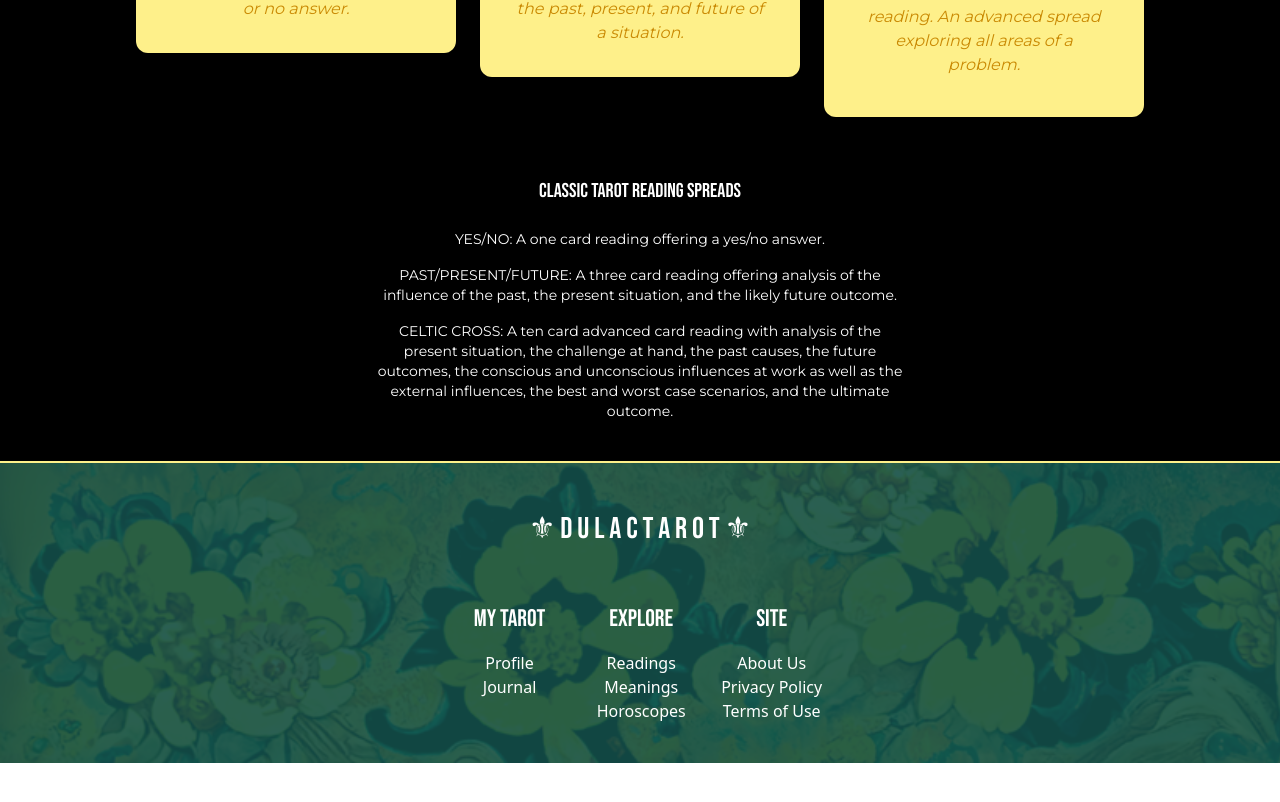
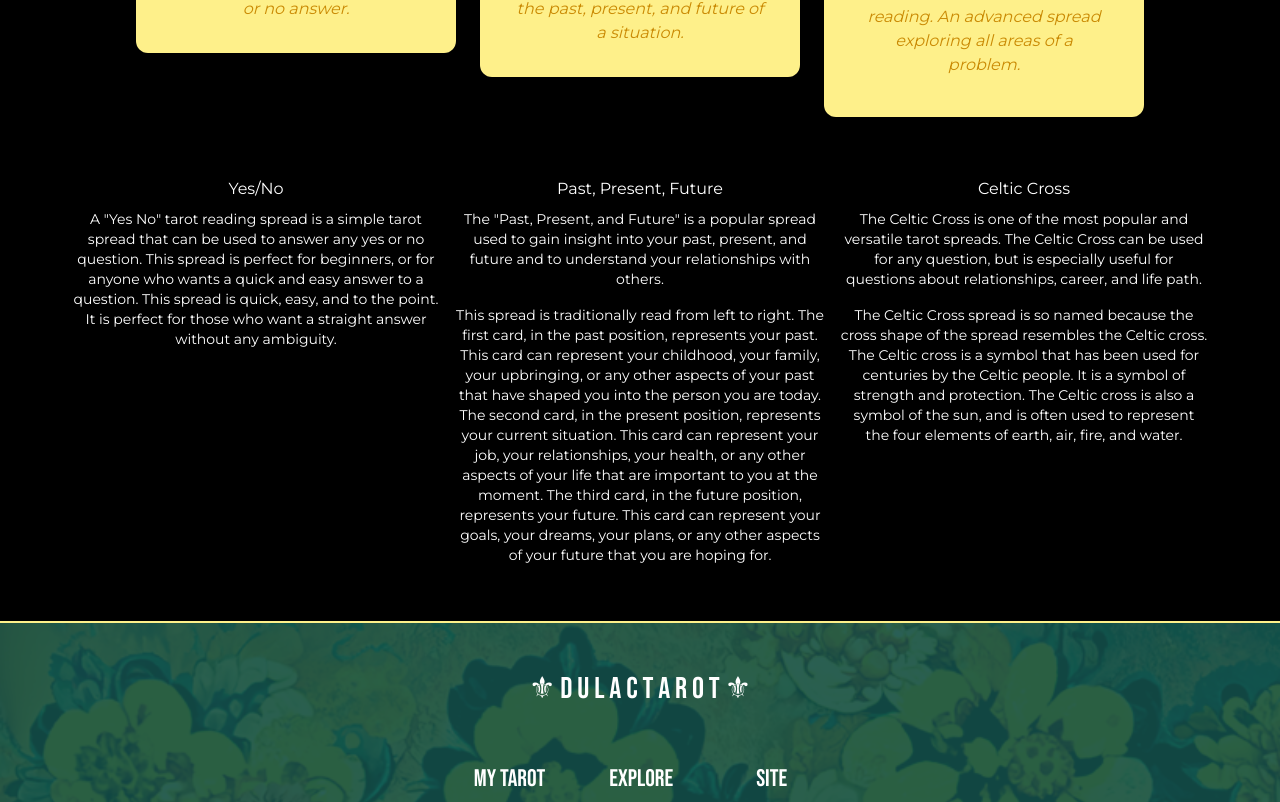
Before and after one commit to ccingram94/dulactarot, a Next.js app: page /readings in a window 1280 px wide. Shown: the part 671-1473 px from the top of the page. Before the commit the page ends 1434 px from the top, so only its background shows below. Built offline with nearby package versions, Linux system fonts and the light colour scheme; no server answers.

Commit message:
updated the descriptions of each reading

```diff
--- a/pages/readings.js
+++ b/pages/readings.js
@@ -24,11 +24,23 @@ export default function Meanings() {
           <p className="lg:text-lg text-center p-6 bg-yellow-200 bg-yellow-200 bg-opacity-60">free online tarot readings with detailed meanings</p>
           <div className=" flex flex-col justify-center items-center bg-black text-white text-center p-2 lg:p-4 pt-5 lg:pt-10">
             <FreeReadingSection />
-            <div className="max-w-xl p-2 lg:p-4">
-              <h2 className="font-bebas m-2 lg:m-4 text-lg lg:text-xl">classic tarot reading spreads</h2>
-              <p className="p-2 text-sm">YES/NO: A one card reading offering a yes/no answer.</p>
-              <p className="p-2 text-sm">PAST/PRESENT/FUTURE: A three card reading offering analysis of the influence of the past, the present situation, and the likely future outcome.</p>
-              <p className="p-2 text-sm">CELTIC CROSS: A ten card advanced card reading with analysis of the present situation, the challenge at hand, the past causes, the future outcomes, the conscious and unconscious influences at work as well as the external influences, the best and worst case scenarios, and the ultimate outcome.</p>
+            <div className="p-2 lg:p-4">
+              <div className="flex flex-row flex-wrap p-2 m-2">
+                <div className="max-w-sm">
+                  <h2>Yes/No</h2>
+                  <p className="p-2 text-sm">A "Yes No" tarot reading spread is a simple tarot spread that can be used to answer any yes or no question. This spread is perfect for beginners, or for anyone who wants a quick and easy answer to a question.  This spread is quick, easy, and to the point. It is perfect for those who want a straight answer without any ambiguity.</p>
+                </div>
+                <div className="max-w-sm">
+                  <h2>Past, Present, Future</h2>
+                  <p className="p-2 text-sm">The "Past, Present, and Future"  is a popular spread used to gain insight into your past, present, and future and to understand your relationships with others.</p>
+                  <p className="p-2 text-sm">This spread is traditionally read from left to right. The first card, in the past position, represents your past. This card can represent your childhood, your family, your upbringing, or any other aspects of your past that have shaped you into the person you are today. The second card, in the present position, represents your current situation. This card can represent your job, your relationships, your health, or any other aspects of your life that are important to you at the moment. The third card, in the future position, represents your future. This card can represent your goals, your dreams, your plans, or any other aspects of your future that you are hoping for.</p>
+                </div>
+                <div className="max-w-sm">
+                  <h2>Celtic Cross</h2>
+                  <p className="p-2 text-sm">The Celtic Cross is one of the most popular and versatile tarot spreads. The Celtic Cross can be used for any question, but is especially useful for questions about relationships, career, and life path. </p>
+                  <p className="p-2 text-sm">The Celtic Cross spread is so named because the cross shape of the spread resembles the Celtic cross. The Celtic cross is a symbol that has been used for centuries by the Celtic people. It is a symbol of strength and protection. The Celtic cross is also a symbol of the sun, and is often used to represent the four elements of earth, air, fire, and water. </p>
+                </div>
+              </div>
             </div>
           </div>
         </div>
```
